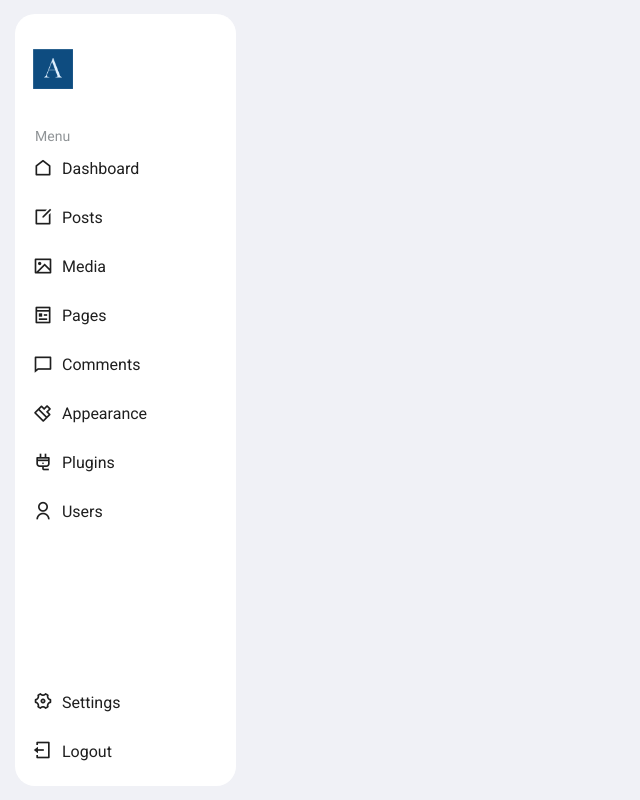
After one commit to demirantay/antay-cms, a Django app: template templates/panel_base.html in a window 1280 px wide. The commit adds this page. Shown: the whole page, without its empty margins (0-640 px from the left). Run offline with Django 5.2, Linux system fonts and the light colour scheme; the template is opened without the code that fills it, so the values that code supplies are empty.

Commit message:
started working on the admin panel;

```diff
--- a/authentication/views.py
+++ b/authentication/views.py
@@ -57,7 +57,7 @@ def login_page(request):
                     request.session["basic_user_email"] = user.email
                     request.session["basic_user_username"] = user.username
                     request.session["basic_user_logged_in"] = True
-                    return HttpResponseRedirect("/progress/")
+                    return HttpResponseRedirect("/cms-admin/dashboard/")
                 else:
                     invalid_credentials = True
 
--- /dev/null
+++ b/static/css/bases/panel_base.css
@@ -0,0 +1,329 @@
+/*
+
+Color Palette
+-------
+
+black: #1f1f1f
+blue hover: #c6dbff
+blue: #3c81f6
+graying: #F0F1F6    (bg, .etc.)
+white: white
+
+
+*/
+
+* {
+    margin: 0px;
+    padding: 0px;
+}
+
+body {
+    background-color: #F0F1F6;
+    font-family: 'Roboto', sans-serif;
+}
+
+
+/* ---------------------- left menu --------------------------- */
+.left-menu {
+    position: fixed;
+    left: 0;
+    top: 0;
+    bottom: 0;
+    width: 220px;
+    border-right: 1px solid white;
+    background-color: white;
+    border-radius: 20px;
+    margin-top: 1.8vh;
+    margin-bottom: 1.8vh;
+    margin-left: 15px;
+}
+
+.left-menu-footer {
+    position: absolute;
+    bottom: 0;
+    width:100%;
+    margin-bottom: 10px;
+}
+
+
+.menu-logo {
+    margin-top: 20px;
+    height: 40px;
+}
+
+.left-menu a {
+    display: block;
+    text-decoration: none;
+    color: #1f1f1f;
+    font-size: 16px;
+    padding: 15px 10px;
+    margin-left: 8px;
+    margin-right: 8px;
+    border-radius: 10px;
+}
+
+.left-menu a:hover {
+    transition: 0.2s;
+    color: #303030;
+    background-color: #c6dbff;
+}
+
+.left-menu a i {
+    padding: 0px;
+    display: inline-block;
+    margin: 0px;
+    vertical-align: middle;
+    margin-top: -4px;
+    font-size: 20px;
+    margin-right: 5px;
+}
+
+.left-menu-divide-p {
+    font-size: 14px;
+    color: #909497;
+    padding: 0px 20px;
+    margin-top: 20px;
+}
+
+.left-menu button {
+    display: block;
+    text-decoration: none;
+    color: gray;
+    font-size: 16px;
+    padding: 15px 20px;
+    width: 100%;
+}
+
+.left-menu button:hover {
+    transition: 0.2s;
+    color: #303030;
+    background-color: #EAEDED;
+}
+
+.left-menu button i {
+    padding: 0px;
+    display: inline-block;
+    margin: 0px;
+    vertical-align: middle;
+    margin-top: -4px;
+    font-size: 20px;
+    margin-right: 5px;
+}
+
+.left-menu-active {
+    color: #303030 !important;
+}
+
+.link-arrow {
+    float: right;
+    margin-top: 0px !important;
+    margin-right: -10px !important;
+    z-index: 1 !important;
+    font-size: 16px !important;
+}
+
+.dropbtn {
+    display: block;
+    text-decoration: none;
+    color: gray;
+    font-size: 16px;
+    padding: 15px 20px;
+    background-color: transparent;
+    border: 1px solid transparent;
+
+    display: block;
+    text-decoration: none;
+    color: gray;
+    font-size: 16px;
+    padding: 15px 20px;
+    width: 100%;
+    text-align: left;
+}
+
+.dropbtn:hover, .dropbtn:focus {
+    background-color: #EAEDED;
+    cursor: pointer;
+}
+
+.dropdown {
+    position: relative;
+    display: block;
+}
+
+.dropdown-content {
+    display: none;
+    position: relative;
+    background-color: #f1f1f1;
+    min-width: 100%;
+    box-shadow: 0px 8px 16px 0px rgba(0, 0, 0, 0.2);
+
+}
+
+.dropdown-content a:hover {background-color: #ddd;}
+
+.show {display: block;}
+
+
+
+/* --------------------- mobile menu --------------- */
+.mobile-temp-menu {
+    display: none;
+    border-bottom: 1px solid #E0E0E0;
+    position: fixed;
+    left:0;
+    top:0;
+    right:0;
+    height: 45px;
+    z-index: 999 !important;
+    background-color: white;
+}
+
+.mobile-temp-menu button {
+    font-size: 26px;
+    border: 1px solid transparent;
+    background-color: transparent;
+    margin-top: 8px;
+    margin-left: 10px;
+}
+
+.hidden-mobile-menu-bg {
+    position: fixed;
+    z-index: 99999;
+    background-color: black;
+    opacity: 0.2;
+    top:0;
+    right:0;
+    bottom:0;
+    left:0;
+    display: none;
+}
+
+.hidden-mobile-menu {
+    display: none;
+    position: fixed;
+    z-index: 99999999;
+    background-color: white;
+    top:0;
+    left:0;
+    bottom:0;
+    width: 70%;
+    transition: 0.2s !important;
+}
+
+#mobile-close-btn {
+    font-size: 28px !important;
+    border: 1px solid transparent !important;
+    background-color: transparent !important;
+    margin-top: 8px !important;
+    margin-left: 10px !important;
+}
+
+.hidden-mobile-menu a {
+    display: block;
+    text-decoration: none;
+    color: gray;
+    font-size: 16px;
+    padding: 15px 20px;
+}
+
+.hidden-mobile-menu a:hover {
+    transition: 0.2s;
+    color: #303030;
+    background-color: #EAEDED;
+}
+
+.hidden-mobile-menu a i {
+    padding: 0px;
+    display: inline-block;
+    margin: 0px;
+    vertical-align: middle;
+    margin-top: -4px;
+    font-size: 20px;
+    margin-right: 5px;
+}
+
+
+/* ----------------------- right content ------------------------- */
+.client-content-wrapper {
+    margin-left: 245px; /* based on the width of menu */
+}
+
+
+/* Mobile Small  --------------------------------------------------------- */
+@media screen and (min-width: 0px) and (max-width: 320px) {
+    .left-menu {
+        display: none;
+    }
+
+    .mobile-temp-menu {
+        display: block;
+    }
+
+    .client-content-wrapper {
+        margin-left: 0px; /* based on the width of menu */
+        margin-top: 45px; /* based on the height of hidden temp menu */
+    }
+}
+
+
+/* Mobile Medium  --------------------------------------------------------- */
+@media screen and (min-width: 321px) and (max-width: 375px) {
+    .left-menu {
+        display: none;
+    }
+
+    .mobile-temp-menu {
+        display: block;
+    }
+
+    .client-content-wrapper {
+        margin-left: 0px; /* based on the width of menu */
+        margin-top: 45px; /* based on the height of hidden temp menu */
+    }
+}
+
+
+/* Mobile Large - --------------------------------------------------------- */
+@media screen and (min-width: 376px) and (max-width: 425px) {
+    .left-menu {
+        display: none;
+    }
+
+    .mobile-temp-menu {
+        display: block;
+    }
+
+    .client-content-wrapper {
+        margin-left: 0px; /* based on the width of menu */
+        margin-top: 45px; /* based on the height of hidden temp menu */
+    }
+
+}
+
+
+/* Tablet - --------------------------------------------------------------- */
+@media screen and (min-width: 426px) and (max-width: 768px) {
+    .left-menu {
+        display: none;
+    }
+
+    .mobile-temp-menu {
+        display: block;
+    }
+
+    .client-content-wrapper {
+        margin-left: 0px; /* based on the width of menu */
+        margin-top: 45px; /* based on the height of hidden temp menu */
+    }
+
+}
+
+
+/* Laptop ------------------------------------------------------------------ */
+@media screen and (min-width: 769px) and (max-width: 1024px) {}
+
+/* Laptop Large -------------------------------------------------------------*/
+@media screen and (min-width: 1025px) and (max-width: 1440px) {}
+
+/* 4K Large Desktop ------------------------------------------------------- */
+@media screen and (min-width: 1441px) {}
--- /dev/null
+++ b/templates/panel_base.html
@@ -0,0 +1,134 @@
+{% load static %}
+
+<!doctype html>
+<html>
+
+<head>
+    <title>Antay</title>
+
+    <!-- Meta Info -->
+    <meta charset="utf-8" />
+    <meta http-equiv="Content-type" content="text/html; charset=utf-8" />
+    <meta name="viewport" content="width=device-width, initial-scale=1">
+    <meta name="author" content="demir antay" />
+
+    <!-- FAVICON -->
+    <link rel="icon" href="{% static 'branding/logo.png' %}" />
+
+    <!-- GOOGLE FONTS -->
+    <link rel="preconnect" href="https://fonts.googleapis.com">
+    <link rel="preconnect" href="https://fonts.gstatic.com" crossorigin>
+    <link href="https://fonts.googleapis.com/css2?family=Roboto:wght@100;300;400;500;700;900&display=swap"
+        rel="stylesheet">
+    <link href="https://fonts.googleapis.com/css2?family=Inter:wght@400;700;800;900&display=swap" rel="stylesheet">
+    <link href="https://fonts.googleapis.com/css2?family=Raleway:wght@100;300;400;700&display=swap" rel="stylesheet">
+
+    <!-- FONT AWSOME -->
+    <!--<link rel="stylesheet" href="https://cdnjs.cloudflare.com/ajax/libs/font-awesome/4.7.0/css/font-awesome.min.css">-->
+    <link href="https://stackpath.bootstrapcdn.com/font-awesome/4.7.0/css/font-awesome.min.css" rel="stylesheet"
+        integrity="sha384-wvfXpqpZZVQGK6TAh5PVlGOfQNHSoD2xbE+QkPxCAFlNEevoEH3Sl0sibVcOQVnN" crossorigin="anonymous">
+
+    <!-- REMIX ICON -->
+    <link href="https://cdn.jsdelivr.net/npm/remixicon@2.5.0/fonts/remixicon.css" rel="stylesheet">
+
+    <!-- BASE CSS LINKS -->
+    <link rel="stylesheet" type="text/css" href="{% static 'css/bases/panel_base.css' %}" />
+    <link rel="stylesheet" type="text/css" href="{% static 'css/component_lib/elements.css' %}" />
+
+    <!-- JQUERY CDN -->
+    <script src="https://code.jquery.com/jquery-3.6.0.js"
+        integrity="sha256-H+K7U5CnXl1h5ywQfKtSj8PCmoN9aaq30gDh27Xc0jk=" crossorigin="anonymous"></script>
+
+    {% block css_link %}
+
+    {% endblock %}
+
+</head>
+
+<body>
+
+    <!-- left menu -->
+    <div class="left-menu">
+        <a href="#"><img src="{% static 'branding/logo.png' %}" alt="logo" class="menu-logo"></a>
+
+        <p class="left-menu-divide-p">Menu</p>
+        <a href="{% url 'panel_dashboard' %}"><i class="ri-home-line"></i> Dashboard</a>
+        <a href="#"><i class="ri-edit-box-line"></i> Posts</a>
+        <a href="#"><i class="ri-image-line"></i> Media</a>
+        <a href="#"><i class="ri-pages-line"></i> Pages</a>
+        <a href="#"><i class="ri-chat-4-line"></i> Comments</a>
+
+        <a href="#"><i class="ri-brush-2-line"></i> Appearance</a>
+        <a href="#"><i class="ri-plug-line"></i> Plugins</a>
+        <a href="#"><i class="ri-user-line"></i> Users</a>
+
+        <div class="left-menu-footer">
+            <a href="#"><i class="ri-settings-4-line"></i> Settings</a>
+            <a href="{% url 'logout' %}"><i class="ri-logout-box-line"></i> Logout</a>
+        </div>
+    </div>
+
+    <!-- hidden mobile menu -->
+    <div class="mobile-temp-menu">
+        <button id="mobile-open-btn"><i class="ri-menu-line"></i></button>
+    </div>
+
+    <div id="hidden-mobile-bg-id" class="hidden-mobile-menu-bg"></div>
+    <div id="hidden-mobile-id" class="hidden-mobile-menu">
+        <button id="mobile-close-btn"><i class="ri-close-line"></i></button>
+
+        <a href="#"><img src="{% static 'branding/logo.png' %}" alt="logo" class="menu-logo"></a>
+        <a href="{% url 'panel_dashboard' %}"><i class="ri-home-line"></i> Dashboard</a>
+        <a href="#"><i class="ri-list-unordered"></i> Daily Updates</a>
+        <!--<a href=""><i class="ri-bookmark-line"></i> Courses <i class="ri-arrow-down-s-line link-arrow"></i></a>-->
+        <a href="#"><i class="ri-user-line"></i> Profile</a>
+        <!--<a href="#"><i class="ri-settings-4-line"></i> Settings</a>-->
+        <a href="{% url 'logout' %}"><i class="ri-logout-box-line"></i> Logout</a>
+    </div>
+
+    <!-- right content -->
+    <div class="client-content-wrapper">
+        {% block content %}
+
+        {% endblock %}
+    </div>
+
+    <script>
+
+        // dropdown button logic
+        /* When the user clicks on the button,
+        stoggle between hiding and showing the dropdown content */
+        function myFunction() {
+            document.getElementById("myDropdown").classList.toggle("show");
+        }
+
+        // Close the dropdown if the user clicks outside of it
+        window.onclick = function (event) {
+            if (!event.target.matches('.dropbtn')) {
+                var dropdowns = document.getElementsByClassName("dropdown-content");
+                var i;
+                for (i = 0; i < dropdowns.length; i++) {
+                    var openDropdown = dropdowns[i];
+                    if (openDropdown.classList.contains('show')) {
+                        openDropdown.classList.remove('show');
+                    }
+                }
+            }
+        }
+
+        // hidden menu toggle logic
+        document.getElementById("mobile-open-btn").onclick = function () {
+            document.getElementById("hidden-mobile-bg-id").style.display = "block";
+            document.getElementById("hidden-mobile-id").style.display = "block";
+        }
+
+        document.getElementById("mobile-close-btn").onclick = function () {
+            document.getElementById("hidden-mobile-bg-id").style.display = "none";
+            document.getElementById("hidden-mobile-id").style.display = "none";
+        }
+
+    </script>
+
+</body>
+
+</html>
```
Also changed, not shown: templates/cms_panel/dashboard.html (+13 -1 lines).
